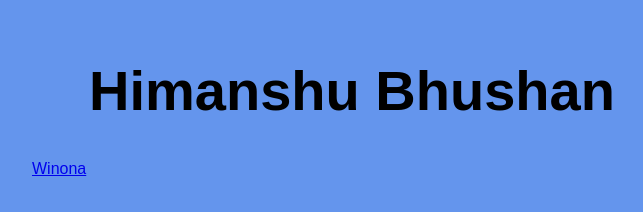
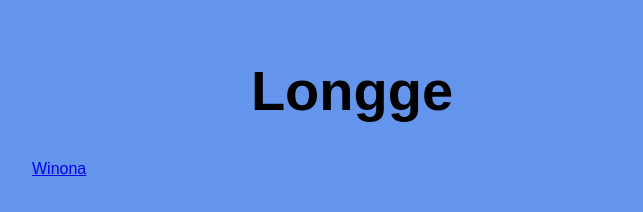
Before and after one commit to hbhushan3/azure-app, a plain HTML site: page src/index.html in a window 1280 px wide. Shown: the whole page, without its empty margins (288-931 px from the left). Drawn offline with Linux system fonts and the light colour scheme.

Commit message:
name change

```diff
--- a/src/index.html
+++ b/src/index.html
@@ -10,7 +10,7 @@
 
 <body>
   <main>
-    <h1>Himanshu Bhushan</h1>
+    <h1>Longge</h1>
     <a href="https://www.winona.edu">Winona</a>
   </main>
 </body>
```
